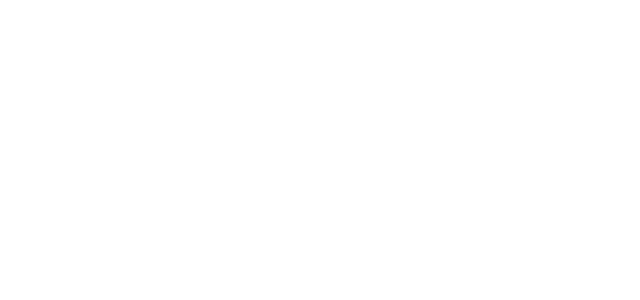
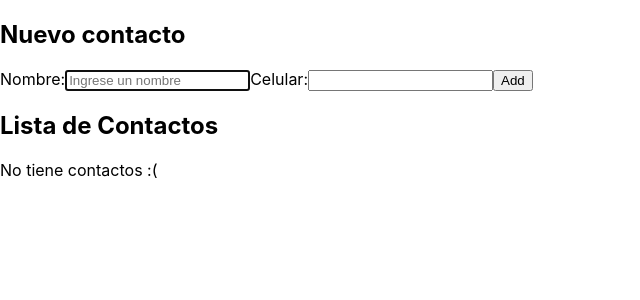
Before and after one commit to gabit690/administrador-de-contactos, a React (Create React App) app: page / in a window 1280 px wide. Shown: the top 300 px of the page, without its empty margins (0-640 px from the left). Built offline with nearby package versions, Linux system fonts and the light colour scheme.

Commit message:
Funcionalidad de añadido de nuevo contacto. altan pruebas y validaciones

```diff
--- a/src/App.js
+++ b/src/App.js
@@ -1,10 +1,7 @@
+import ContactManager from "./components/ContactManager/ContactManager";
 
 function App() {
-  return (
-    <div>
-
-    </div>
-  );
+  return <ContactManager />;
 }
 
 export default App;
--- a/src/components/AddContactForm/AddContactForm.js
+++ b/src/components/AddContactForm/AddContactForm.js
@@ -0,0 +1,38 @@
+import { useState } from "react";
+
+const AddContactForm = (props) => {
+  const [name, setName] = useState("");
+  const [phone, setPhone] = useState("");
+
+  function handleName(e) {
+    setName(e.target.value);
+  }
+
+  function handleCelphone(e) {
+    setPhone(e.target.value);
+  }
+
+  function handleSubmit(e) {
+    e.preventDefault();
+    props.handleSubmit(name, phone);
+  }
+
+
+  return (
+    <form onSubmit={handleSubmit}>
+      <h2>Nuevo contacto</h2>
+      <label>
+        Nombre:
+        <input type="text" placeholder="Ingrese un nombre" onChange={handleName} maxLength="25" required autoFocus autoComplete="off" />
+      </label>
+      <label>
+        Celular:
+        <input type="tel" onChange={handleCelphone} required autoComplete="off" />
+      </label>
+      <button type="submit" >Add</button>
+    </form>
+  );
+
+};
+
+export default AddContactForm;
--- a/src/components/ContactList/ContactList.js
+++ b/src/components/ContactList/ContactList.js
@@ -0,0 +1,30 @@
+const ContactList = (props) => {
+
+  const contacts = props.contacts.map((contact, index) =>
+    (<tr key={index} >
+      <td>{contact.name}</td>
+      <td>{contact.celphone}</td>
+    </tr>)
+  );
+
+  if (props.contacts.length === 0) {
+    return (<p>No tiene contactos :(</p>);
+  } else {
+    return (
+      <table>
+        <thead>
+          <tr>
+            <th>Nombre</th>
+            <th>Teléfono</th>
+          </tr>
+        </thead>
+        <tbody>
+          {contacts}
+        </tbody>
+      </table>
+    );
+  }
+
+};
+
+export default ContactList;
--- a/src/components/ContactManager/ContactManager.js
+++ b/src/components/ContactManager/ContactManager.js
@@ -0,0 +1,28 @@
+import { useState } from "react";
+import AddContactForm from "../AddContactForm/AddContactForm";
+import ContactList from "../ContactList/ContactList";
+
+const ContactManager = () => {
+
+  const [contacts, setContacts] = useState([]);
+
+  function addNewContact(name, celphone) {
+    const validContact = true;
+
+    if (validContact) {
+      let newContact = {name: name, celphone: celphone}
+      setContacts([...contacts, newContact]);
+    } else {
+      alert("Invalid contact!!!");
+    }
+  };
+
+  return (
+    <div>
+      <AddContactForm handleSubmit={addNewContact} />
+      <h2>Lista de Contactos</h2>
+      <ContactList contacts={contacts} />
+    </div>);
+};
+
+export default ContactManager;
```
Also changed, not shown: src/components/AddContactForm/AddContactForm.scss (deleted), src/components/ContactList/ContactList.scss (deleted).
